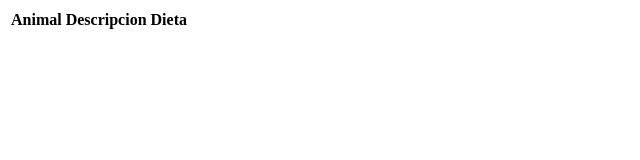
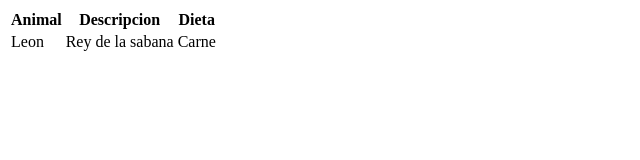
Before and after one commit to Gerfari/RepositorioPractica, a plain HTML site: page index.html in a window 1280 px wide. Shown: the whole page, without its empty margins (0-640 px from the left). Drawn offline with Linux system fonts and the light colour scheme.

Commit message:
Agregue al leon
Agregue una columna con informacion sobre el leon

```diff
--- a/index.html
+++ b/index.html
@@ -16,6 +16,13 @@
                 </tr>
 
             </thead>
+            <tbody>
+                <tr>
+                    <td>Leon</td>
+                    <td>Rey de la sabana</td>
+                    <td>Carne</td>
+                </tr>
+            </tbody>
         </table>
     </div>
 </body>
```
